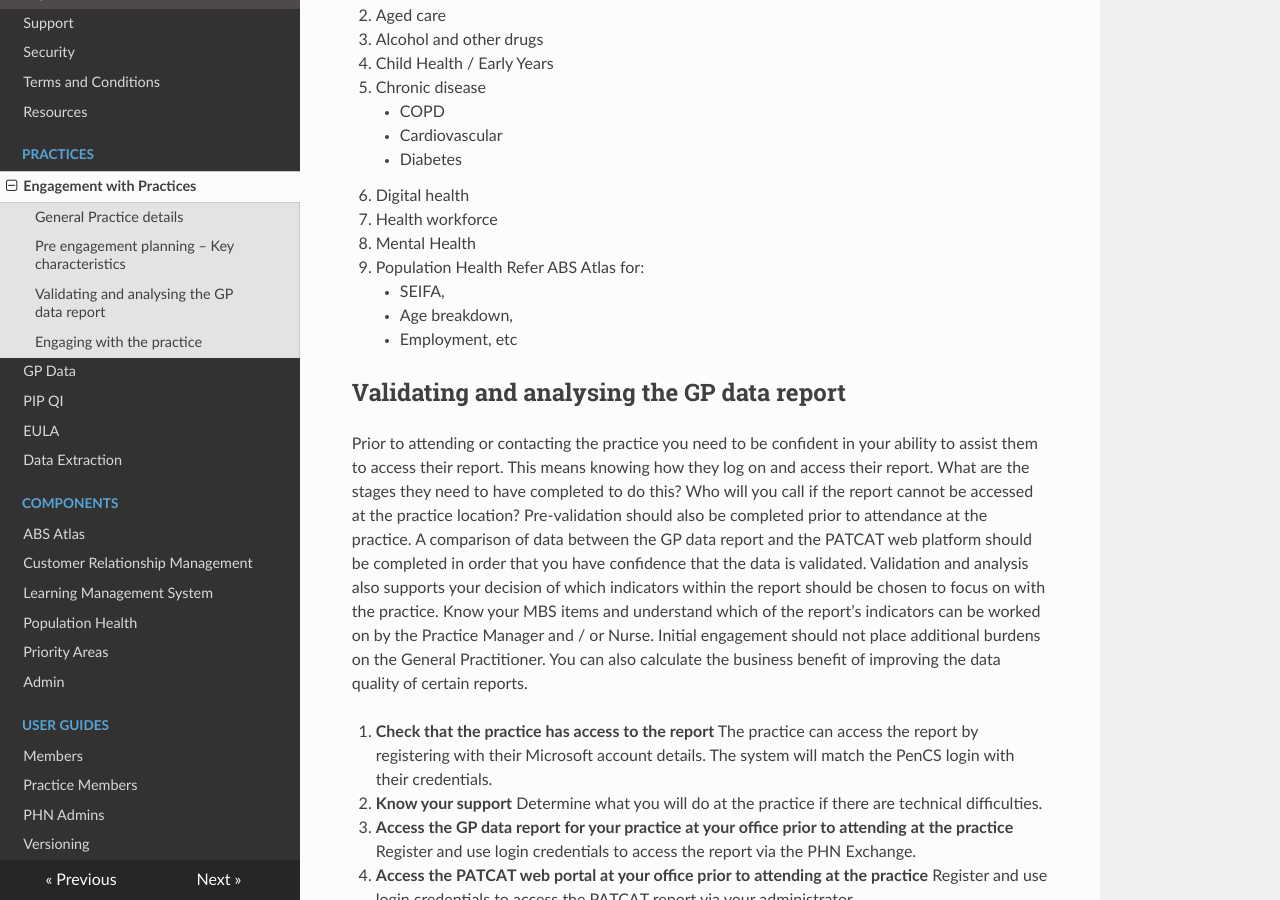
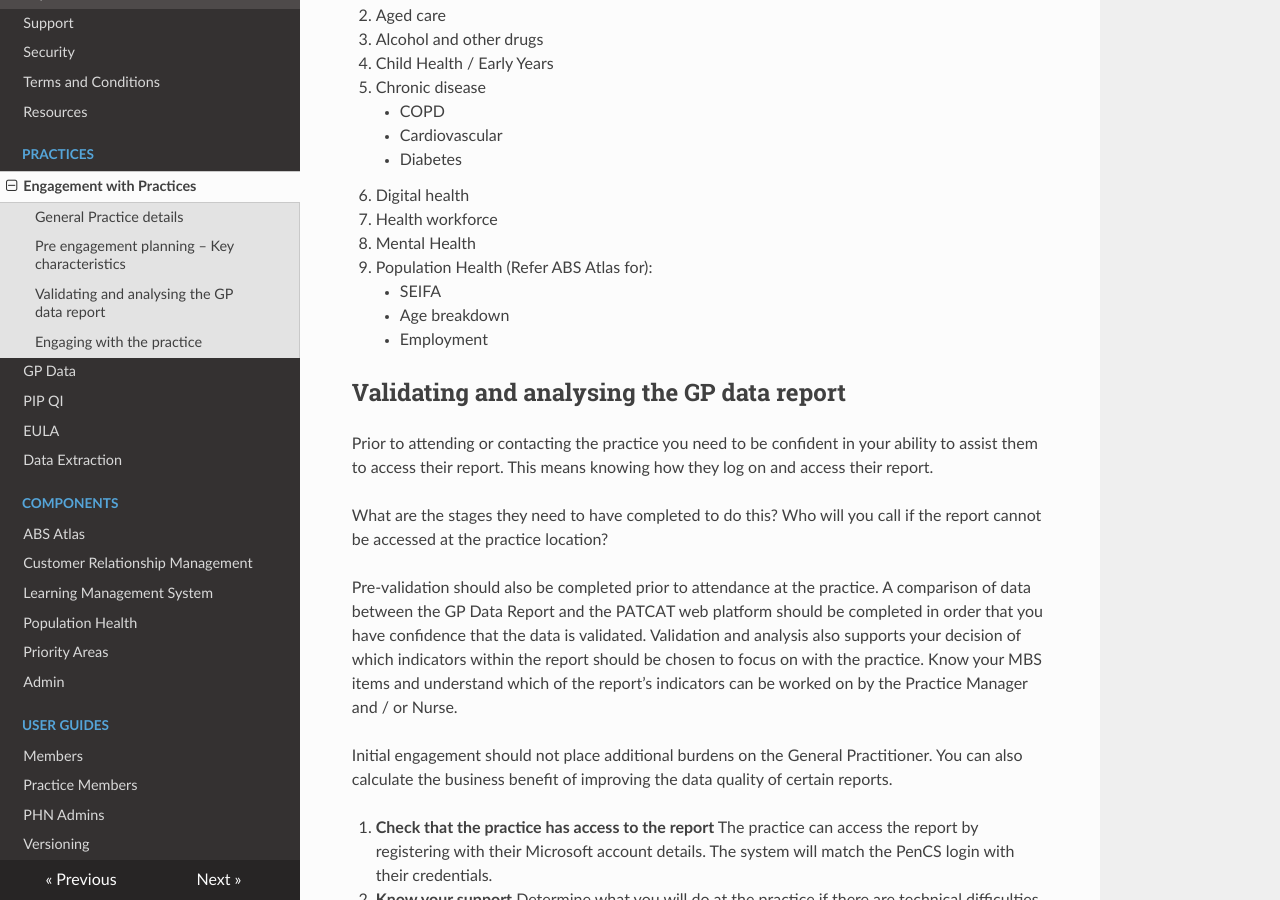
Before and after one commit to MurrayPHN/phn-exchange-docs, an MkDocs documentation site: the page built from docs/practices/engagement.md, in a window 1280 px wide and 900 px high, scrolled down 940 px. Built offline with MkDocs 1.6.1, drawn with Linux system fonts in a browser that asks for light colours; nearby versions of some CDN libraries; some of the changed text lies outside the part shown.

Commit message:
Punctuation, syntax, term replacements

```diff
--- a/docs/practices/engagement.md
+++ b/docs/practices/engagement.md
@@ -36,17 +36,21 @@ Make notes for each of the following priority areas, including hotspots and indi
 6. Digital health
 7. Health workforce
 8. Mental Health
-9. Population Health
-Refer ABS Atlas for:
-	- SEIFA,
-	- Age breakdown,
-	- Employment, etc
+9. Population Health (Refer ABS Atlas for):
+	- SEIFA
+	- Age breakdown
+	- Employment
 
 ## Validating and analysing the GP data report
 
-Prior to attending or contacting the practice you need to be confident in your ability to assist them to access their report. This means knowing how they log on and access their report. What are the stages they need to have completed to do this? Who will you call if the report cannot be accessed at the practice location?
-Pre-validation should also be completed prior to attendance at the practice. A comparison of data between the GP data report and the PATCAT web platform should be completed in order that you have confidence that the data is validated.
-Validation and analysis also supports your decision of which indicators within the report should be chosen to focus on with the practice. Know your MBS items and understand which of the report’s indicators can be worked on by the Practice Manager and / or Nurse. Initial engagement should not place additional burdens on the General Practitioner. You can also calculate the business benefit of improving the data quality of certain reports.
+Prior to attending or contacting the practice you need to be confident in your ability to assist them to access their report. This means knowing how they log on and access their report.
+
+What are the stages they need to have completed to do this? Who will you call if the report cannot be accessed at the practice location?
+
+Pre-validation should also be completed prior to attendance at the practice. A comparison of data between the GP Data Report and the PATCAT web platform should be completed in order that you have confidence that the data is validated.
+Validation and analysis also supports your decision of which indicators within the report should be chosen to focus on with the practice. Know your MBS items and understand which of the report’s indicators can be worked on by the Practice Manager and / or Nurse.
+
+Initial engagement should not place additional burdens on the General Practitioner. You can also calculate the business benefit of improving the data quality of certain reports.
 
 1. **Check that the practice has access to the report** The practice can access the report by registering with their Microsoft account details. The system will match the PenCS login with their credentials.
 2. **Know your support** Determine what you will do at the practice if there are technical difficulties.
@@ -58,29 +62,24 @@ Validation and analysis also supports your decision of which indicators within t
 	- CHD
 	- COAD
 	- Mental health conditions
-7. **Access the GP data report for your practice**
-Review the report for this practice at your office prior to attending at the practice.	Know how to print the report using the browser functions.
-8. **Access the GP data report for your practice. Review the report for this practice at your office prior to attending at the practice**
-	Identify parts of the report which can be addressed by the Practice Nurse / Manager.
-9. **Review the report for this practice at your office prior to attending at the practice**
-	Identify parts of the report which can be addressed by the Practice Nurse / Manager which can be proposed as areas of improvement.
-10. **Review the report for this practice at your office prior to attending at the practice** Use the resources section to find the GP MBS funding  (Doctor MBS quick guide).
-Calculate the revenue possible from the GP data report.
+7. **Access the GP data report for your practice**  Review the report for this practice at your office prior to attending at the practice. Know how to print the report using the browser functions.
+8. **Access the GP data report for your practice. Review the report for this practice at your office prior to attending at the practice**  Identify parts of the report which can be addressed by the Practice Nurse / Manager.
+9. **Review the report for this practice at your office prior to attending at the practice**  Identify parts of the report which can be addressed by the Practice Nurse / Manager which can be proposed as areas of improvement.
+10. **Review the report for this practice at your office prior to attending at the practice**  Use the resources section to find the GP MBS funding  (Doctor MBS quick guide). Calculate the revenue possible from the GP data report.
 
 
 ## Engaging with the practice
 
 Practice engagement should be contextualised. The advice from senior staff outweighs any specific guidance from this document. Please use the points in this section as a guide. Engagement should result in the practice having confidence in your support, confidence in understanding the data and also an agreed path forward (including the way in which future communication will be undertaken).
 
-1. **Making the appointment** Use this telephone conversation to identify the correct person you should be engaged with at the practice.
+1. **Making the appointment**  Use this telephone conversation to identify the correct person you should be engaged with at the practice.
 2. Use this telephone conversation to ask them to run a CAT4 report to tell you how many active patients they have.
-3. **The meeting** Introduce yourself, make sure the practice has your contact details.
-4. **Demonstrate the PHN Exchange** Show the publicly available data. Show the ABS mapping system. Show the Learning Management System – GP practices may want to use the LMS for their staff induction or some CPD.
-5. **Demonstrating the GP Data Report** Assist them to access their GP Data Report. Show them the features including the 1 minute videos for each section.
-6. Show the figures as they align with their CAT4 report.
-This will provide them with confidence in the report.
-7. **Focus on the areas for data quality improvement** Always state that data quality improvement will primarily lead to better outcomes for patients.
+3. **The meeting**  Introduce yourself, make sure the practice has your contact details.
+4. **Demonstrate the PHN Exchange**  Show the publicly available data. Show the ABS mapping system. Show the Learning Management System – GP practices may want to use the LMS for their staff induction or some CPD.
+5. **Demonstrating the GP Data Report**  Assist them to access their GP Data Report. Show them the features including the 1 minute videos for each section.
+6. Show the figures as they align with their CAT4 report. This will provide them with confidence in the report.
+7. **Focus on the areas for data quality improvement**  Always state that data quality improvement will primarily lead to better outcomes for patients.
 8. With the examples you have developed, show them the additional revenue possible.
-9. **Recording the report**	Print out for the practice so they can refer to it in three months’ time when the report is automatically updated.
-10. **Arrange review visits** By telephone video conferencing or in person. Initial meeting should be held in person with follow up using video conferencing.
-11. **Ongoing data quality improvement exercises**	Use the GP Data Report to track any changes due to actions decided.
+9. **Recording the report**  Print out for the practice so they can refer to it in three months’ time when the report is automatically updated.
+10. **Arrange review visits**  By telephone, video conferencing or in person. Initial meeting should be held in person with follow up using video conferencing.
+11. **Ongoing data quality improvement exercises**  Use the GP Data Report to track any changes due to actions decided.
```
